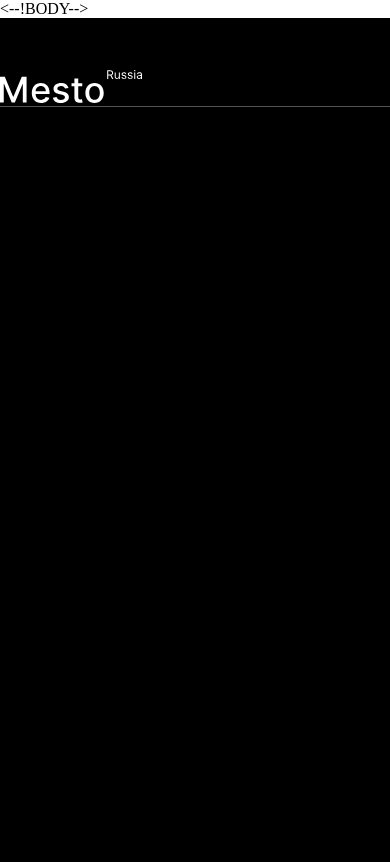
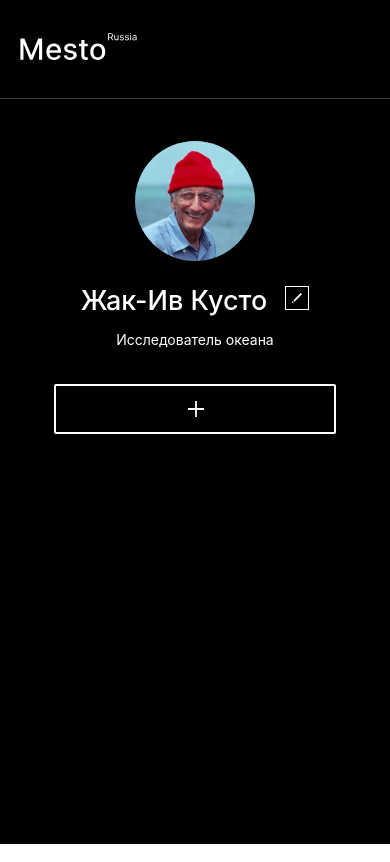
Before and after one commit to oleg-djuro/mesto, a plain HTML site: page index.html in a window 390 px wide. Drawn offline with Linux system fonts and the light colour scheme; a web font is replaced by a local one.

Commit message:
feat: задать стили для всех элементов profile, внести исправления в стиль page

```diff
--- /dev/null
+++ b/blocks/content/content.css
@@ -0,0 +1,18 @@
+.content {
+  margin: 0 0 67px;
+  display: flex;
+  flex-direction: column;
+  align-items: center;
+}
+
+@media screen and (max-width: 768px) {
+  .content {
+    margin: 0 30px 50px;
+  }
+}
+
+@media screen and (max-width: 320px) {
+  .content {
+    margin: 0 19px 48px;
+  }
+}
--- a/blocks/header/__logo/header__logo.css
+++ b/blocks/header/__logo/header__logo.css
@@ -1,7 +1,4 @@
 .header__logo {
-  background: url();
-  background-repeat: no-repeat;
-  background-size: contain;
   margin-bottom: 41px;
   width: 142px;
   height: 33px;
@@ -26,7 +23,7 @@
 
 @media screen and (max-width: 320px) {
   .header__logo {
-    margin-bottom: 31, 6px;
+    margin-bottom: 31.6px;
     padding-left: 27px;
     width: 103.74px;
     height: 24.4px;
--- a/blocks/header/header.css
+++ b/blocks/header/header.css
@@ -1,8 +1,9 @@
 .header {
   max-width: 880px;
+  width: 100%;
   margin: 0 auto;
   padding: 45px 0 0 0;
-  border-bottom: 1px solid rgba(84, 84, 84, 1);
+  border-bottom: 1px solid rgba(84, 84, 84, 0.7);
 }
 
 @media screen and (max-width: 1024px) {
--- a/blocks/page/page.css
+++ b/blocks/page/page.css
@@ -3,6 +3,7 @@
   min-width: 320px;
   min-height: 100vh;
   margin: 0 auto;
+  padding: 0 200px;
   background-color: #000000;
   font-family: "Inter", "Arial", "Helvetica", sans-serif;
   -webkit-font-smoothing: antialiased;
@@ -12,3 +13,20 @@
   -moz-text-size-adjust: 100%;
   text-rendering: optimizeLegibility;
 }
+
+@media screen and (max-width: 1060px) {
+  .page {
+    padding: 0 calc((100% - 336px - 120px - 30px - 150px - 30px) / 2);
+  }
+}
+
+@media screen and (max-width: 768px) {
+  .page {
+    padding: 0;
+  }
+}
+
+@media screen and (max-width: 320px) {
+  .page {
+  }
+}
--- /dev/null
+++ b/blocks/profile/__avatar/profile__avatar.css
@@ -0,0 +1,11 @@
+.profile__avatar {
+  width: 120px;
+  height: 120px;
+  border-radius: 50%;
+  object-fit: cover;
+}
+
+@media screen and (max-width: 500px) {
+  .profile__avatar {
+  }
+}
--- /dev/null
+++ b/blocks/profile/__button/_add/profile__button_add.css
@@ -0,0 +1,16 @@
+.profile__button_add {
+  background-image: url(../../../../images/button_add.svg);
+  width: 150px;
+  height: 50px;
+  border: 2px solid #ffffff;
+  border-radius: 2px;
+}
+
+@media screen and (max-width: 600px) {
+  .profile__button_add {
+    background-image: url(../../../../images/button_add_mobile.svg);
+    width: 282px;
+    height: 50px;
+    margin: 0 auto;
+  }
+}
--- /dev/null
+++ b/blocks/profile/__button/_name-edit/profile__button_name-edit.css
@@ -0,0 +1,6 @@
+.profile__button_name-edit {
+  background-image: url(../../../../images/button_name-edit.svg);
+  width: 24px;
+  height: 24px;
+  border: 1px solid #ffffff;
+}
--- /dev/null
+++ b/blocks/profile/__button/profile__button.css
@@ -0,0 +1,13 @@
+.profile__button {
+  background-repeat: no-repeat;
+  background-position: center;
+  background-color: transparent;
+  box-sizing: border-box;
+  cursor: pointer;
+  opacity: 1;
+  transition: opacity 0.1s ease-in-out;
+}
+
+.profile__button:hover {
+  opacity: 0.6;
+}
--- /dev/null
+++ b/blocks/profile/__info/profile__info.css
@@ -0,0 +1,15 @@
+.profile__info {
+  max-width: 336px;
+  margin: 0 auto 0 30px;
+  color: rgba(255, 255, 255, 1);
+  display: flex;
+  flex-direction: column;
+  justify-content: center;
+}
+
+@media screen and (max-width: 600px) {
+  .profile__info {
+    margin: 0 auto 36px;
+    max-width: 282px;
+  }
+}
--- /dev/null
+++ b/blocks/profile/__name-container/profile__name-container.css
@@ -0,0 +1,16 @@
+.profile__name-container {
+  max-width: 336px;
+  max-height: 39px;
+  margin: 0 auto;
+  padding: 22px 0 16px;
+  display: flex;
+  flex-direction: row;
+  align-items: baseline;
+}
+
+@media screen and (max-width: 600px) {
+  .profile__name-container {
+    max-width: 282px;
+    padding: 22.25px 0 14px;
+  }
+}
--- /dev/null
+++ b/blocks/profile/__name/profile__name.css
@@ -0,0 +1,21 @@
+.profile__name {
+  max-width: 294px;
+  margin: 0 auto;
+  padding-right: 18px;
+  font-style: normal;
+  font-weight: 500;
+  font-size: 42px;
+  line-height: 1.14;
+  text-overflow: ellipsis;
+  white-space: nowrap;
+  overflow: hidden;
+}
+
+@media screen and (max-width: 600px) {
+  .profile__name {
+    max-width: 189px;
+    font-size: 27px;
+    line-height: 33px;
+    text-align: center;
+  }
+}
--- /dev/null
+++ b/blocks/profile/__occupancy/profile__occupancy.css
@@ -0,0 +1,20 @@
+.profile__occupancy {
+  max-width: 336px;
+  margin: 0 auto;
+  font-style: normal;
+  font-weight: 400;
+  font-size: 18px;
+  line-height: 22px;
+  text-overflow: ellipsis;
+  white-space: nowrap;
+  overflow: hidden;
+}
+
+@media screen and (max-width: 600px) {
+  .profile__occupancy {
+    max-width: 282px;
+    font-size: 14px;
+    line-height: 17px;
+    text-align: center;
+  }
+}
--- /dev/null
+++ b/blocks/profile/profile.css
@@ -0,0 +1,18 @@
+.profile {
+  max-width: 880px;
+  width: 100%;
+  margin: 40px 0 51px;
+  display: flex;
+  flex-direction: row;
+  flex-wrap: wrap;
+  align-items: center;
+  justify-content: center;
+}
+
+@media screen and (max-width: 600px) {
+  .profile {
+    margin: 42px 0 36px;
+    flex-direction: column;
+    justify-content: center;
+  }
+}
--- a/index.html
+++ b/index.html
@@ -11,17 +11,30 @@
   <meta name="keywords" content="?, ?, ?, ?, ?">
   <meta name="author" content="Олег Джуро">
   <link rel="stylesheet" href="pages/index.css">
-  <title>Место</title>
+  <title>Mesto</title>
 </head>
-<--!BODY-->
+<!--BODY-->
 <body>
   <div class="page">
-<--!HEADER-->
+<!--HEADER-->
     <header class="header">
       <img src="./images/logo.svg" class="header__logo" alt="Логотип Mesto Russia">
     </header>
-    <main class="content></main>
-<--!FOOTER-->
+    <main class="content">
+<!--PROFILE-->
+      <section class="profile">
+        <img class="profile__avatar" src="../mesto/images/profile__avatar.jpg" alt="Аватар пользователя"></img>
+        <div class="profile__info">
+          <div class="profile__name-container">
+            <h1 class="profile__name">Жак-Ив Кусто</h1>
+            <button class="profile__button profile__button_name-edit" type="button"></button>
+          </div>
+          <p class="profile__occupancy">Исследователь океана</p>
+        </div>
+        <button class="profile__button profile__button_add" type="button"></button>
+      </section>
+    </main>
+<!--FOOTER-->
     <footer class="footer"></footer>
   </div>
   <script></script>
--- a/pages/index.css
+++ b/pages/index.css
@@ -5,3 +5,16 @@
 @import url(../blocks/page/page.css);
 
 @import url(../blocks/header/header.css);
+@import url(../blocks/header/__logo/header__logo.css);
+
+@import url(../blocks/content/content.css);
+
+@import url(../blocks/profile/profile.css);
+@import url(../blocks/profile/__avatar/profile__avatar.css);
+@import url(../blocks/profile/__info/profile__info.css);
+@import url(../blocks/profile/__name-container/profile__name-container.css);
+@import url(../blocks/profile/__name/profile__name.css);
+@import url(../blocks/profile/__button/profile__button.css);
+@import url(../blocks/profile/__button/_name-edit/profile__button_name-edit.css);
+@import url(../blocks/profile/__occupancy/profile__occupancy.css);
+@import url(../blocks/profile/__button/_add/profile__button_add.css);
```
Also changed, not shown: images/button_add.svg (added), images/button_add_mobile.svg (added), images/button_name-edit.svg (added), images/profile__avatar.jpg (added).
